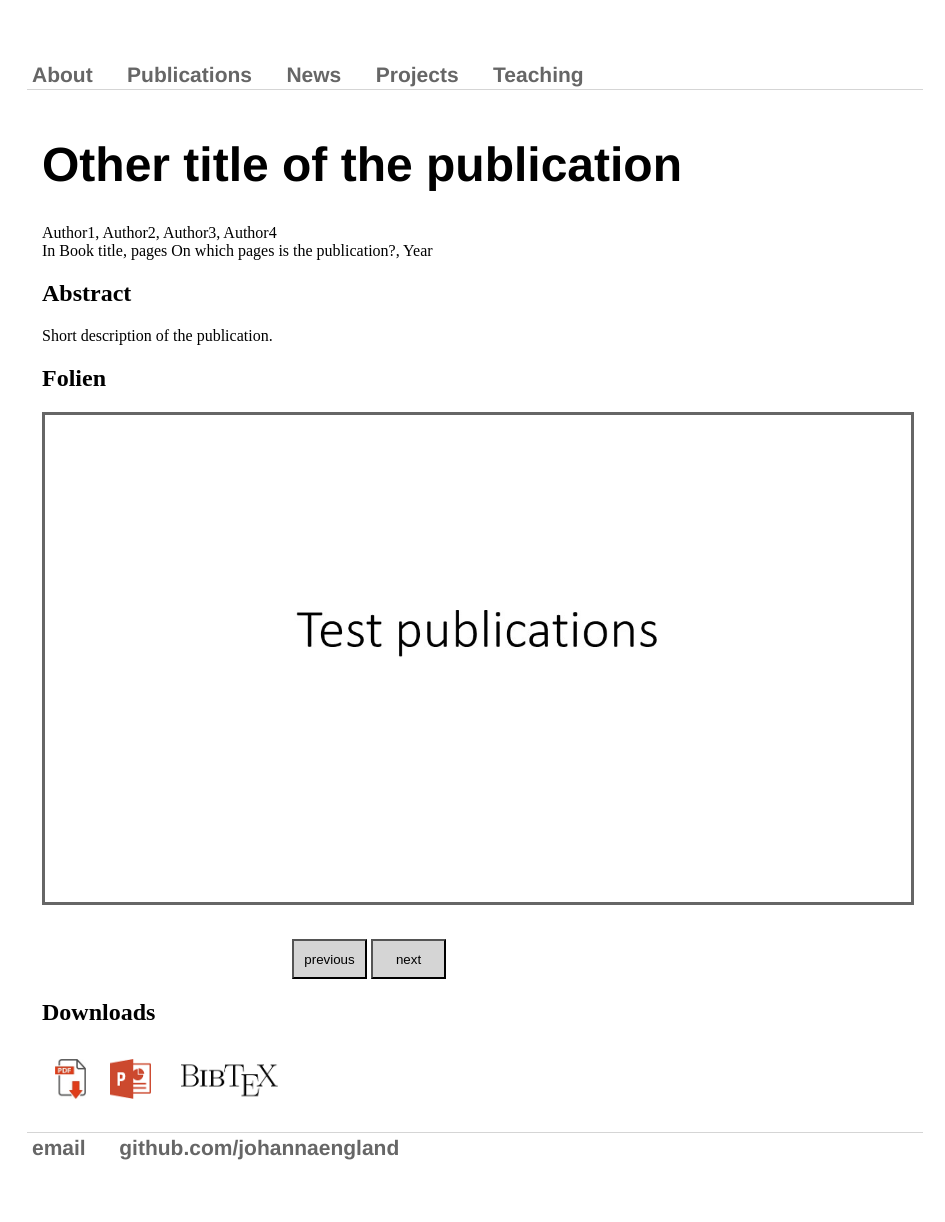
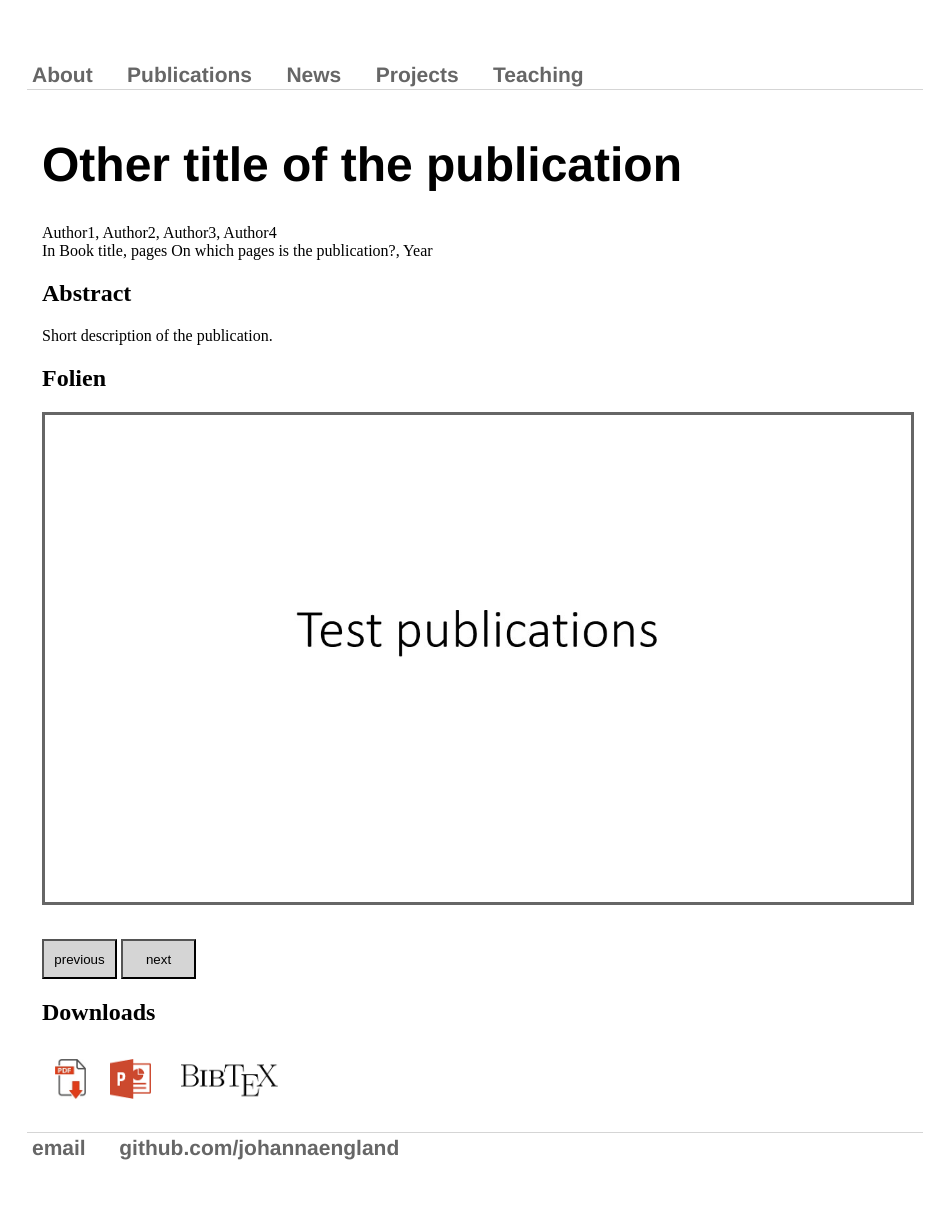
Before and after one commit to johannaengland/johannaengland.github.io, a Jekyll site: the page built from _publications/year-other-publication.md, in a window 1280 px wide. Shown: the whole page, without its empty margins (165-1110 px from the left). Built offline with Jekyll 4.4.1, drawn with Linux system fonts in a browser that asks for light colours.

Commit message:
Update main.css

```diff
--- a/css/main.css
+++ b/css/main.css
@@ -15,7 +15,7 @@
 }
 
 #slideshowButtons {
-    margin: 12px 250px 12px 250px;
+    margin: 12px auto;
 }
 
 #url, #nameOfSlides, #fileEnding {
```
